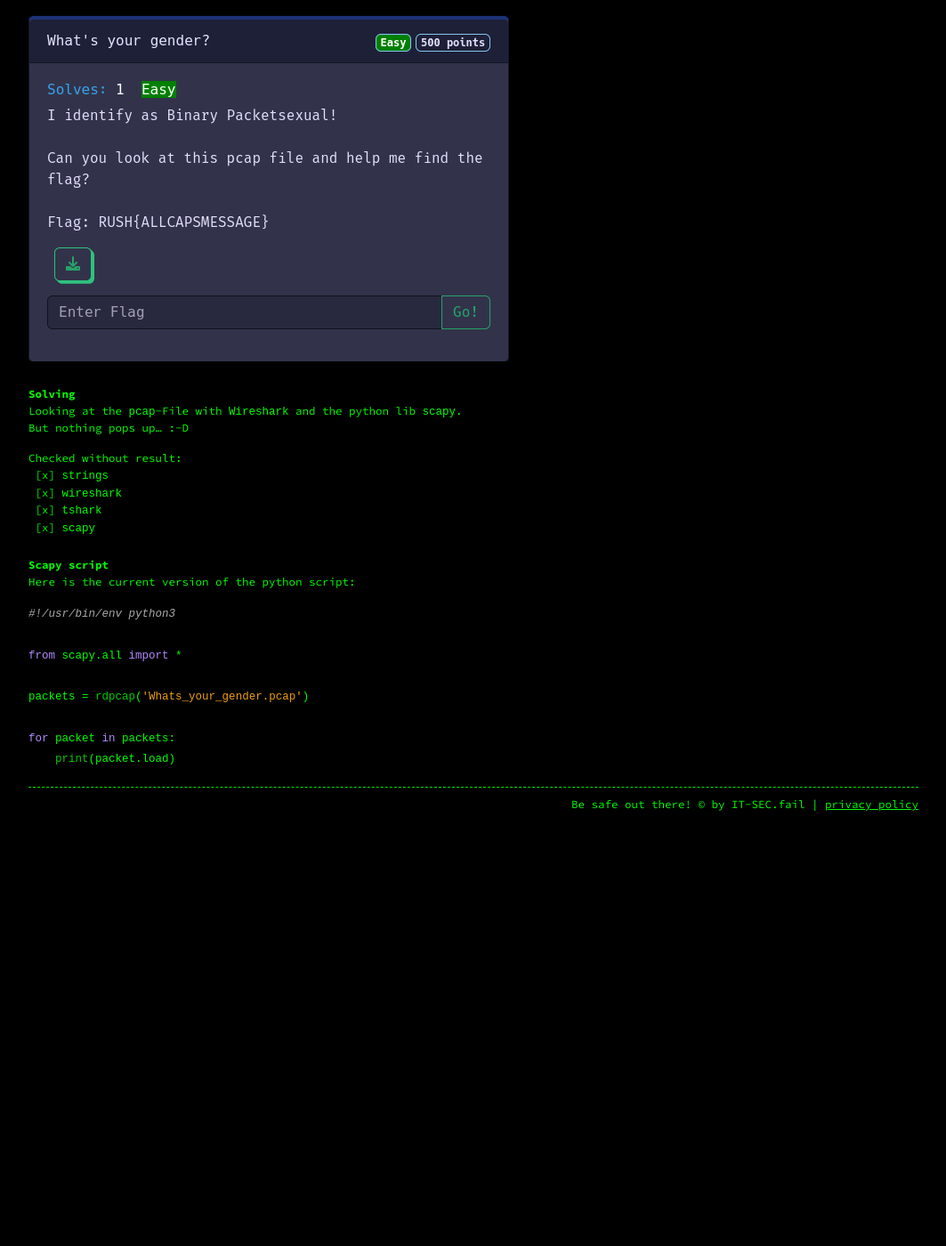
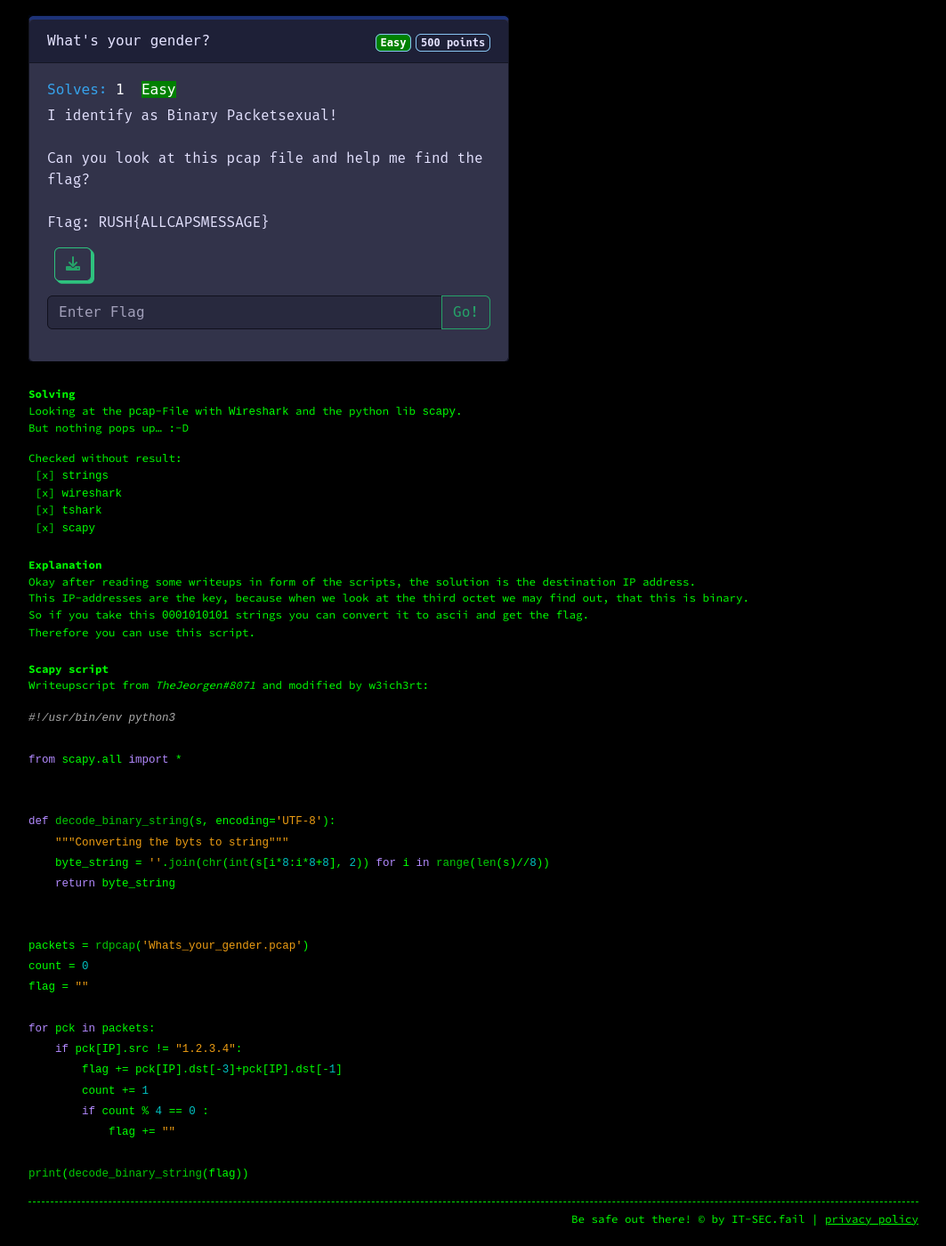
Before and after one commit to it-sec-fail/it-sec-fail.github.io, a Jekyll site: the page built from writeups/rushctf2022/whats_your_gender/whats_your_gender.md, in a window 1280 px wide and 1400 px high, scrolled down 410 px. Shown: the whole window at 89% size, without its empty margins (108-1171 px from the left). Built offline with Jekyll 4.4.1, drawn with Linux system fonts in a browser that asks for light colours; before the commit the page ends 1344 px from its top, so only the background shows below that; some of the changed text lies outside the part shown.

Commit message:
added solution

````diff
--- a/writeups/rushctf2022/whats_your_gender/whats_your_gender.md
+++ b/writeups/rushctf2022/whats_your_gender/whats_your_gender.md
@@ -2,7 +2,7 @@
 layout: page
 ---
 
-<span style="color:red; font-weight:bold;">Not solved!</span>
+<span style="color:red; font-weight:bold;">Not solved by use while the CTF!</span>
 
 # What's your gender?
 
@@ -33,17 +33,39 @@ Checked without result:
  [x] `tshark`
  [x] `scapy`
 
+## Explanation
+
+Okay after reading some writeups in form of the scripts, the solution is the destination IP address.
+This IP-addresses are the key, because when we look at the third octet we may find out, that this is binary.
+So if you take this `0001010101` strings you can convert it to ascii and get the flag.
+Therefore you can use this script.
+
 ### Scapy script
 
-Here is the current version of the python script:
+Writeupscript from *TheJeorgen#8071* and modified by w3ich3rt:
 
 ```python
 #!/usr/bin/env python3
 
 from scapy.all import *
 
+
+def decode_binary_string(s, encoding='UTF-8'):
+    """Converting the byts to string"""
+    byte_string = ''.join(chr(int(s[i*8:i*8+8], 2)) for i in range(len(s)//8))
+    return byte_string
+
+
 packets = rdpcap('Whats_your_gender.pcap')
+count = 0
+flag = ""
 
-for packet in packets:
-    print(packet.load)
+for pck in packets:
+    if pck[IP].src != "1.2.3.4":
+        flag += pck[IP].dst[-3]+pck[IP].dst[-1]
+        count += 1
+        if count % 4 == 0 :
+            flag += ""
+
+print(decode_binary_string(flag))
 ```
````
Also changed, not shown: 1 other file.
